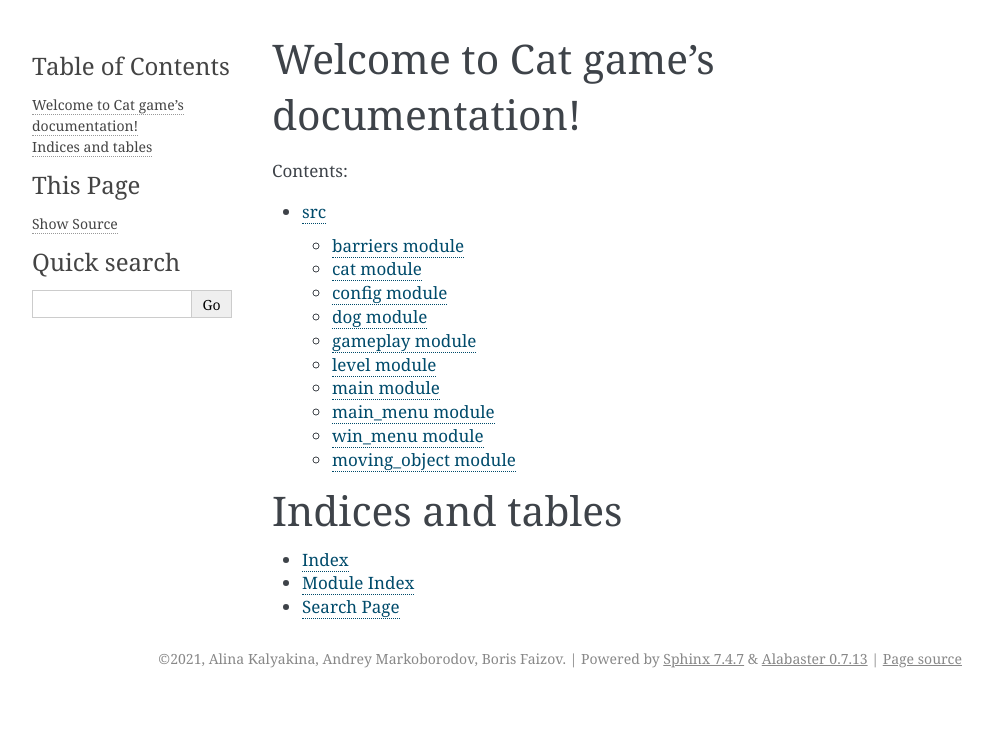
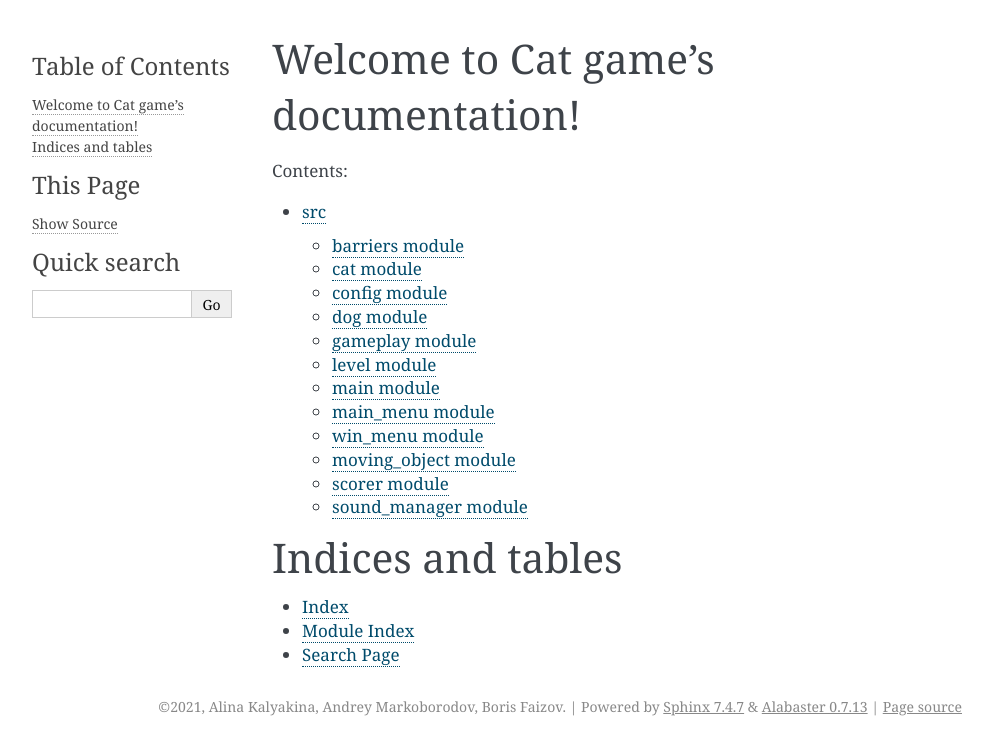
Before and after one commit to faizovboris/2DGameProject, a Sphinx documentation site: the page built from docs/index.rst, in a window 1280 px wide. Shown: the top 755 px of the page, without its empty margins (148-1140 px from the left). Built offline with Sphinx 7.4.7, drawn with Linux system fonts in a browser that asks for light colours.

Commit message:
update docs

```diff
--- a/docs/modules.rst
+++ b/docs/modules.rst
@@ -14,3 +14,5 @@ src
    main_menu
    win_menu
    moving_object
+   scorer
+   sound_manager
--- /dev/null
+++ b/docs/sound_manager.rst
@@ -0,0 +1,7 @@
+sound\_manager module
+=====================
+
+.. automodule:: SuperCat.sound_manager
+   :members:
+   :undoc-members:
+   :show-inheritance:
```
Also changed, not shown: docs/scorer.rst (added, +7 -0 lines).
